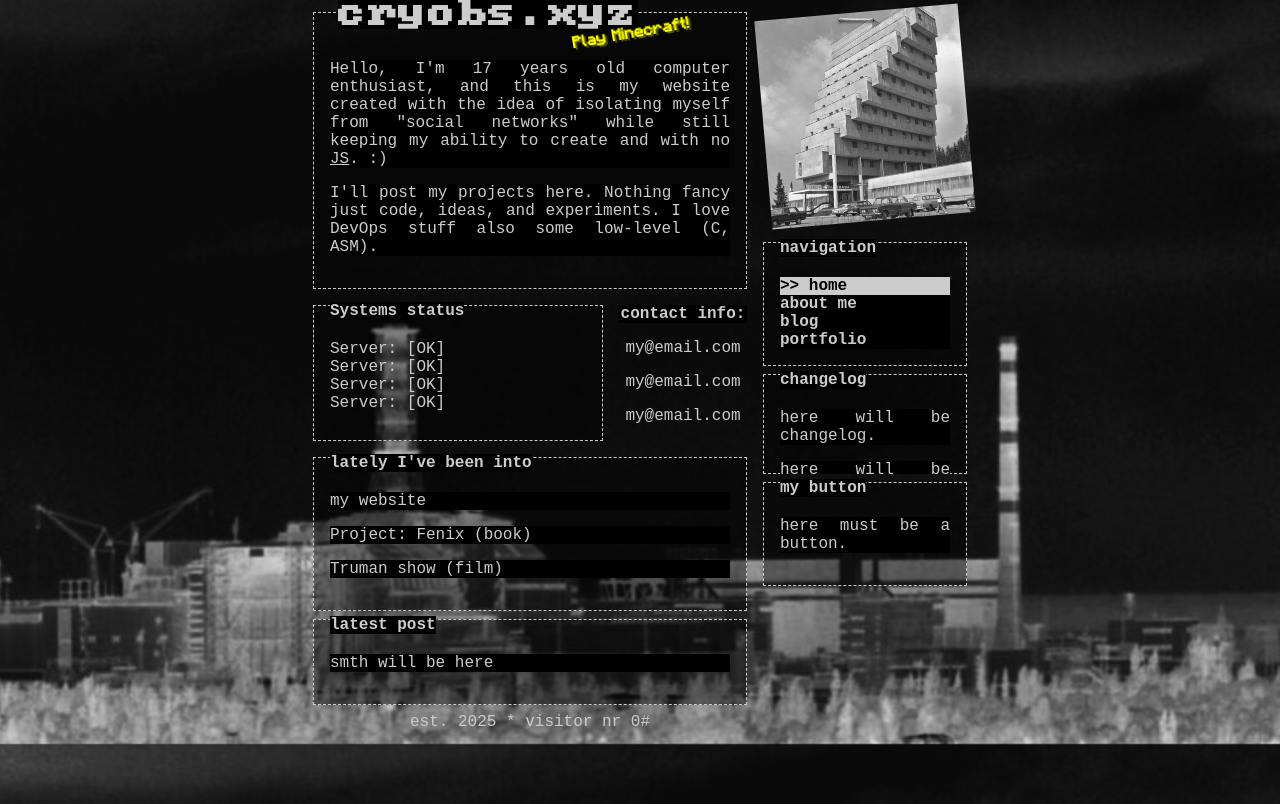
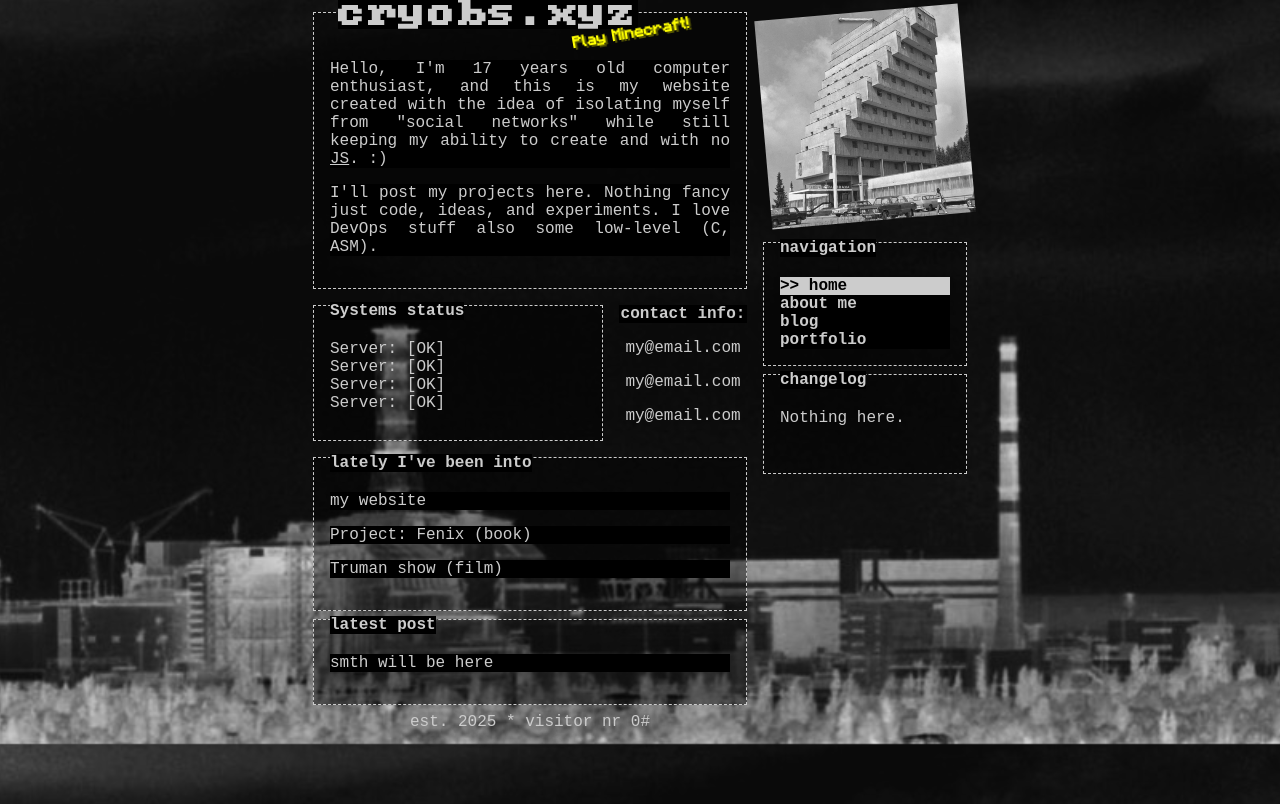
Before and after one commit to Cryobs/cryobs.xyz, a PHP site: page / in a window 1280 px wide. Shown: the part 56-860 px from the top of the page. Run offline with PHP 8.4, Linux system fonts and the light colour scheme.

Commit message:
add php, changelog implementation

```diff
--- a/index.html
+++ b/index.php
@@ -98,18 +98,28 @@
         <section id="changelog">
           <span class="header">changelog</span>
           <div id="changelog-list">
-            <p>
-              here will be changelog.
-            </p>
-            <p>
-              here will be changelog.
-            </p>
-            <p>
-              here will be changelog.
-            </p>
-            <p>
-              here will be changelog.
-            </p>
+            <?php
+$raw = shell_exec("git log --pretty=format:'%ad|%s' --date=format:'%d.%m.%y'");
+
+if ($raw === null) {
+  echo "<span>Nothing here.</span>";
+  exit;
+}
+
+$lines = explode("\n", trim($raw));
+
+foreach ($lines as $line) {
+  $parts = explode('|', $line, 2);
+  if (count($parts) === 2) {
+    $date = htmlspecialchars($parts[0]);
+    $message = htmlspecialchars($parts[1]);
+
+    echo "<div class='commit'>";
+    echo "<small><strong>$date</strong>:$message</small>";
+    echo "</div>";
+  }
+}
+            ?>
           </div>
 
         </section>
--- a/style.css
+++ b/style.css
@@ -230,7 +230,7 @@
 
 #changelog #changelog-list {
   max-height: 99%;
-  overflow-y: scroll;
+  overflow-x: scroll;
 }
 
 footer {
```
